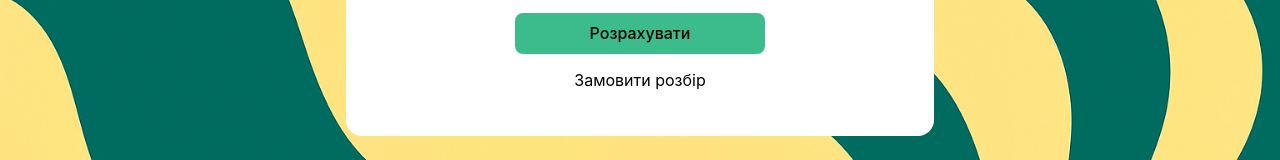
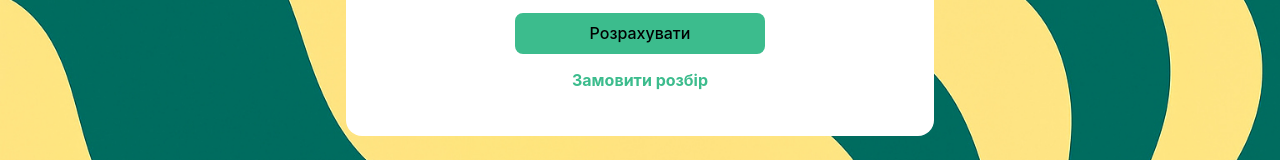
Before and after one commit to artanton/statistical-psychoanalysis, a React (Vite) app: page / in a window 1280 px wide. Shown: the part 441-601 px from the top of the page. Built offline with nearby package versions, Linux system fonts and the light colour scheme.

Commit message:
added link to instagramm with animation

```diff
--- a/src/App.tsx
+++ b/src/App.tsx
@@ -1,26 +1,34 @@
-import { useState } from 'react';
-import './App.css';
-import Box from '@mui/material/Box';
-import Input from './components/input/Input.tsx';
-import type { Imatrix } from './interface.ts';
-import Chart from './components/charts/Chart.tsx';
+import { useState } from "react";
+import "./App.css";
+import Box from "@mui/material/Box";
+import Input from "./components/input/Input.tsx";
+import type { Imatrix } from "./interface.ts";
+import Chart from "./components/charts/Chart.tsx";
 
 function App() {
   const [matrix, setMatrix] = useState<Imatrix | null>(null);
   return (
     <Box
-    sx={{
-      padding: '30px',
-      borderRadius: 4,
-      backgroundColor: 'white',
-
-    }}>
-    <h1 className = "app-title">Розрахунок матриці</h1>
-   <Input onResult = {setMatrix}/>
-   <Chart matrix = {matrix}/>
-   <p> Замовити розбір </p>
+      sx={{
+        padding: "30px",
+        borderRadius: 4,
+        backgroundColor: "white",
+      }}
+    >
+      <h1 className="app-title">Розрахунок матриці</h1>
+      <Input onResult={setMatrix} />
+      <Chart matrix={matrix} />
+      <p>
+        <a
+          href="https://www.instagram.com/psiho_kod/"
+          target="_blank"
+          rel="noopener noreferrer"
+        >
+          Замовити розбір
+        </a>
+      </p>
     </Box>
-  )
+  );
 }
 
-export default App
+export default App;
--- a/src/index.css
+++ b/src/index.css
@@ -13,6 +13,25 @@ button {
 
 a {
   text-decoration: none;
+  font-weight: 700;
+  color: #3cbc8d;
+  animation: glow 10s ease-in-out infinite;
+}
+@keyframes glow {
+  0%,
+  100% {
+    text-shadow: 0 0 0px #fff;
+  }
+
+  24%,
+  36% {
+    text-shadow: 0 0 0px #fff;
+  }
+
+  30% {
+    text-shadow: 0 0 5px #fff, 0 0 10px #eec50d, 0 0 15px #eec50d,
+      0 0 20px #eec50d, 0 0 25px #eec50d;
+  }
 }
 
 image {
@@ -71,6 +90,3 @@ button {
 button:hover {
   background-color: yellow;
 }
-button:focus,
-button:focus-visible {
-}
```
Also changed, not shown: src/components/charts/Chart.css (+0 -8 lines), src/App.css (line endings or trailing spaces).
